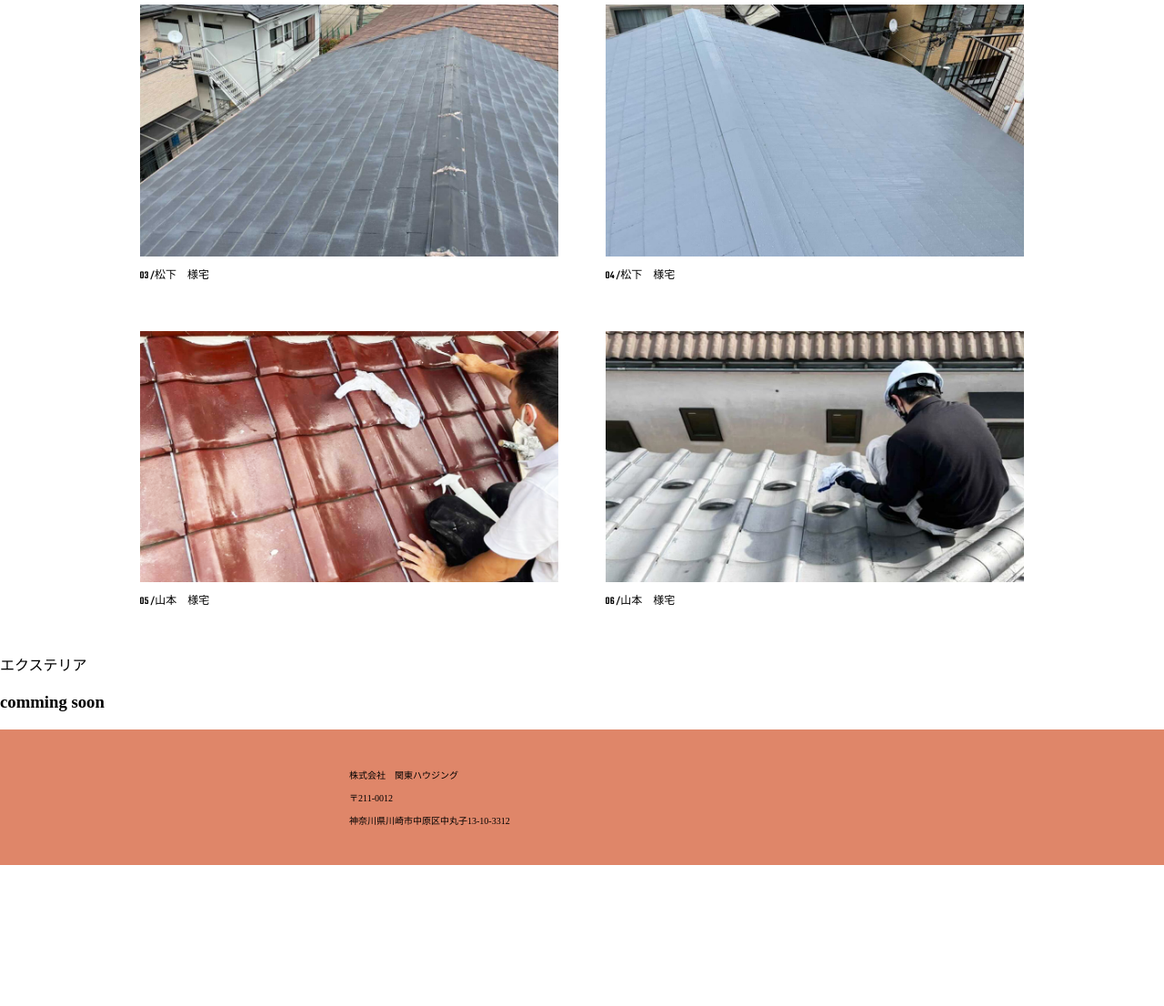
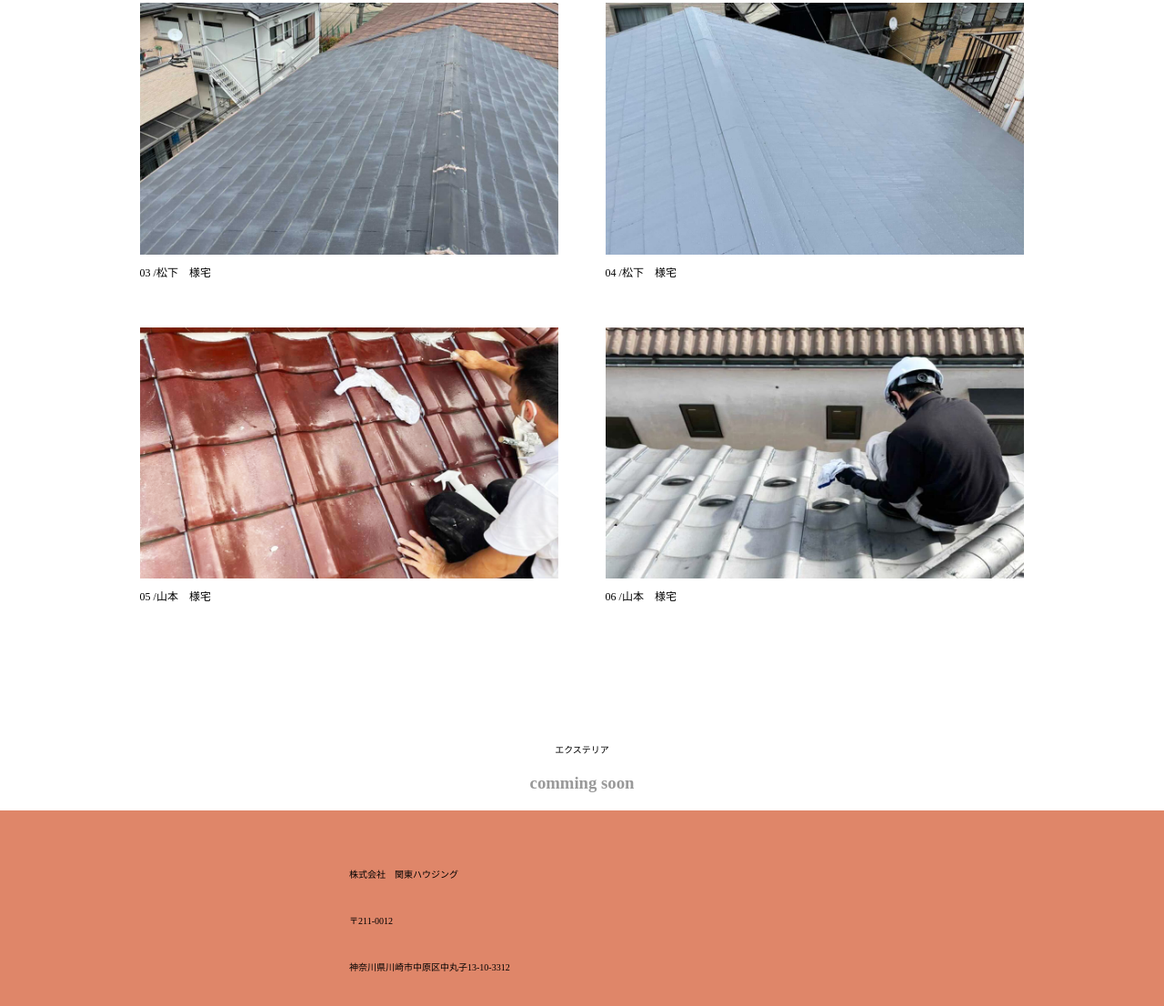
Before and after one commit to sui666s/kanto, a plain HTML site: page index.html in a window 1280 px wide. Shown: the part 792-1898 px from the top of the page at 91% size. Before the commit the page ends 1743 px from the top, so only its background shows below. Drawn offline with Linux system fonts and the light colour scheme; a web font is replaced by a local one.

Commit message:
カラーコード挿入

```diff
--- a/index.html
+++ b/index.html
@@ -63,7 +63,7 @@
             </div>
         </div>
     </div>
-
+    <div class="text">
         <p>エクステリア</p>
         <h3>comming soon</h3>
     </div>
--- a/style.css
+++ b/style.css
@@ -74,7 +74,7 @@ body {
 .item-list p {
     margin-top: 10px;
     font-size: 12px;
-    font-family: 'Teko', sans-serif;
+    font-family: 'YuGothic',"游ゴシック体";
 }
 .text {
     text-align: center;
@@ -84,7 +84,7 @@ body {
     font-size: 10px;
 }
 .text h3 {
-    opacity: 0.2;
+    color: #999999;
 }
 .footer {
     /* height: 120px; */
@@ -96,11 +96,10 @@ body {
     width: 40%;
     margin: 0 auto;
  }
-.footer-text h3 {
+.footer-text p {
     padding-top: 20px;
     margin-bottom: 16px;
-    /* font-family: 'Teko', sans-serif; */
-    font-family: 'Teko', sans-serif;
+    font-family: 'YuGothic',"游ゴシック体";
 }
 
 .p-text {
@@ -109,6 +108,7 @@ body {
 .footer-text p {
     font-size: 10px;
     text-align: left;
+    font-family: 'YuGothic',"游ゴシック体";
 
 }
 @media screen and (max-width: 520px) {
```
